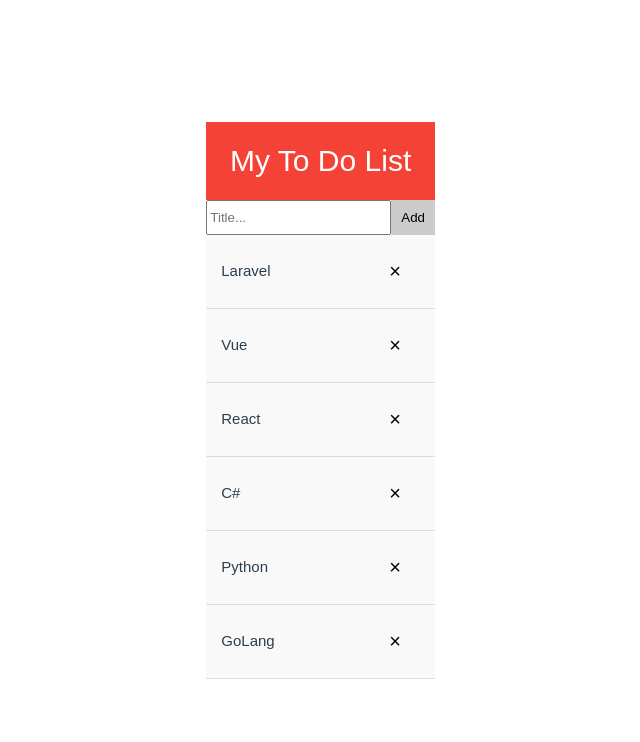
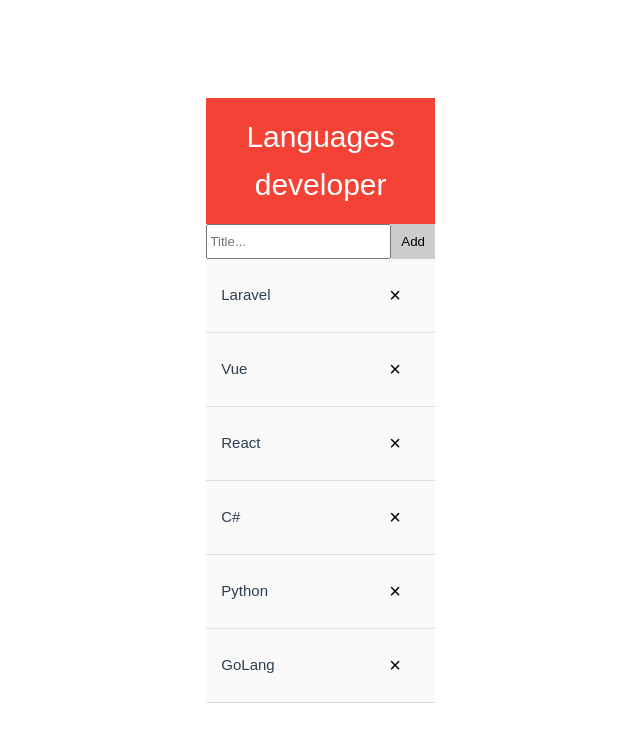
Before and after one commit to dothanhbinh41/back-to-basic-vue3, a Vue app: page /todo-list in a window 1280 px wide. Shown: the top 742 px of the page, without its empty margins (373-1013 px from the left). Built offline with nearby package versions, Linux system fonts and the light colour scheme.

Commit message:
Update ToDoList.vue

```diff
--- a/src/views/ToDoList.vue
+++ b/src/views/ToDoList.vue
@@ -1,6 +1,6 @@
 <template>
   <div>
-    <h1>My To Do List</h1>
+    <h1>Languages developer</h1>
     <div style="display: flex;">
       <input v-model="newTodo" @keyup.enter="addTodo" placeholder="Title...">
       <button @click="addTodo">Add</button>
```
